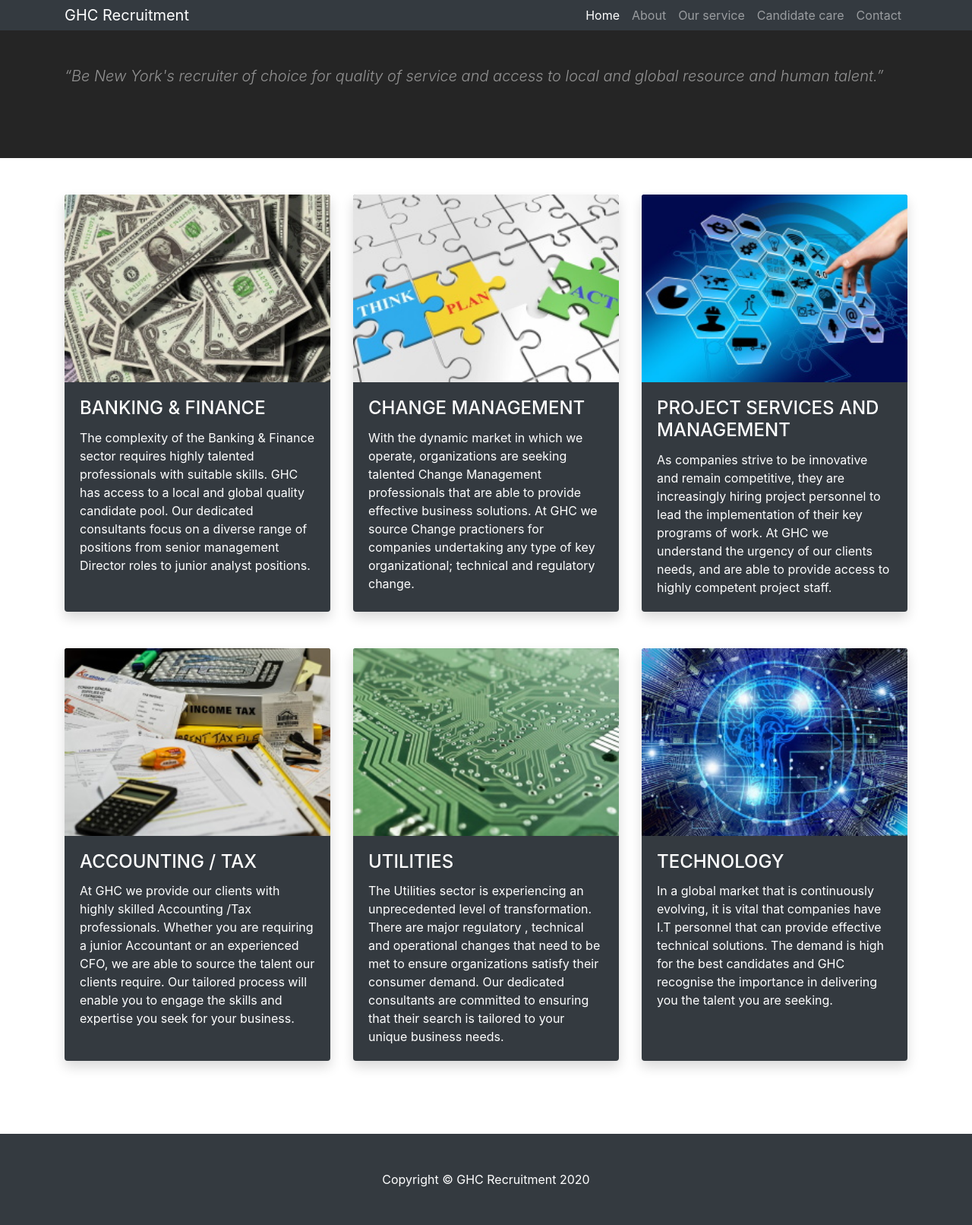
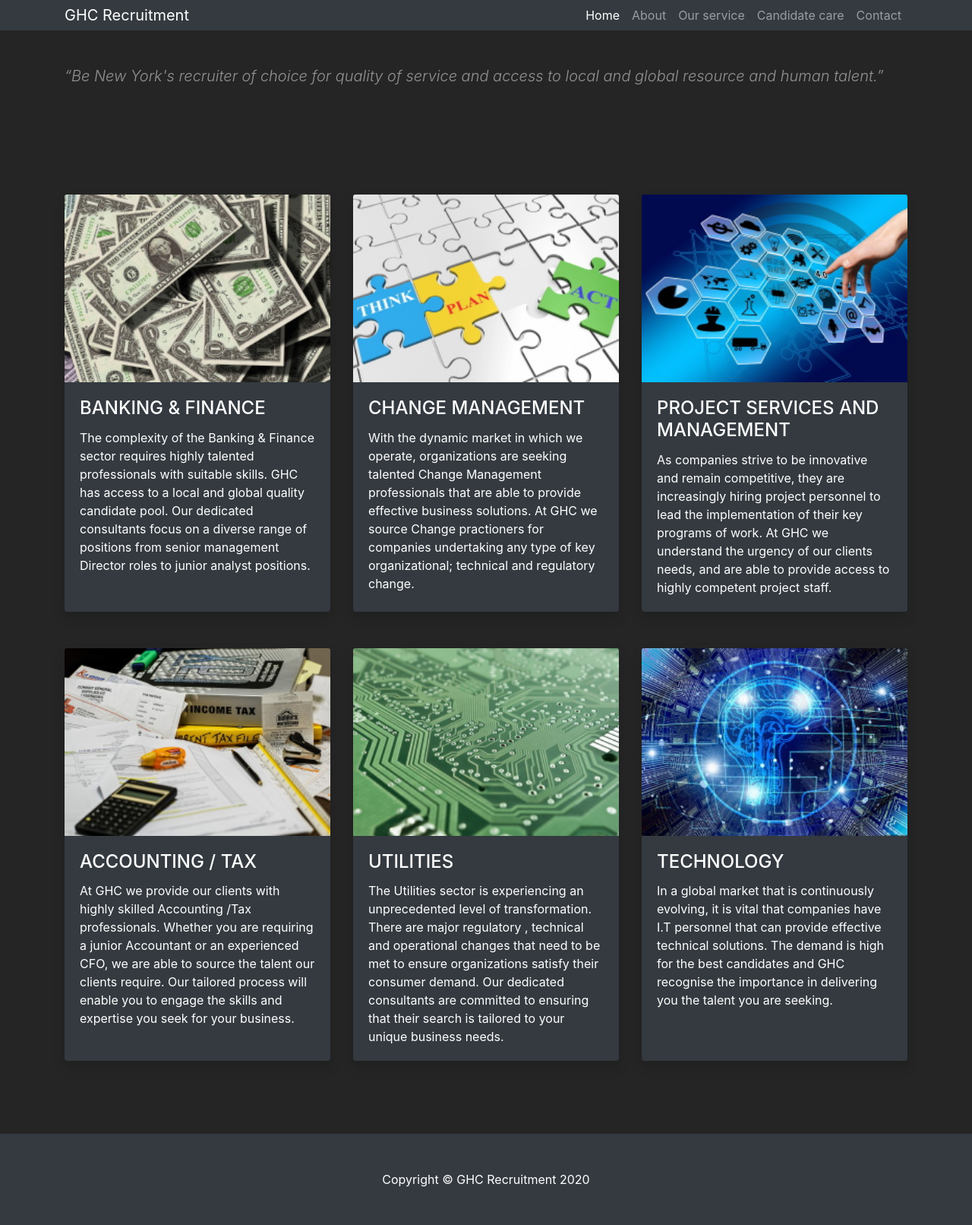
Before and after one commit to orit-mach/ghc-recruitment.github.io, a Jekyll site: the page built from index.html, in a window 1280 px wide. Shown: the whole page at 76% size. Built offline with Jekyll 4.4.1, drawn with Linux system fonts in a browser that asks for light colours.

Commit message:
using _variables css fo rbackground colour change

```diff
--- a/assets/css/_sass/bootstrap/_variables.scss
+++ b/assets/css/_sass/bootstrap/_variables.scss
@@ -161,7 +161,7 @@ $sizes: map-merge(
 //
 // Settings for the `<body>` element.
 
-$body-bg:                   $white !default;
+$body-bg:                   #252525 !default;
 $body-color:                $gray-900 !default;
 
 
--- a/assets/css/_sass/custom.scss
+++ b/assets/css/_sass/custom.scss
@@ -9,6 +9,6 @@
 //         color: #1d4367;
 //     }
 // }
- .bg-primary{
-     background-color: #252525 !important
- }
+// .bg-primary{
+//     background-color: #1d4367 !important
+// }
```
